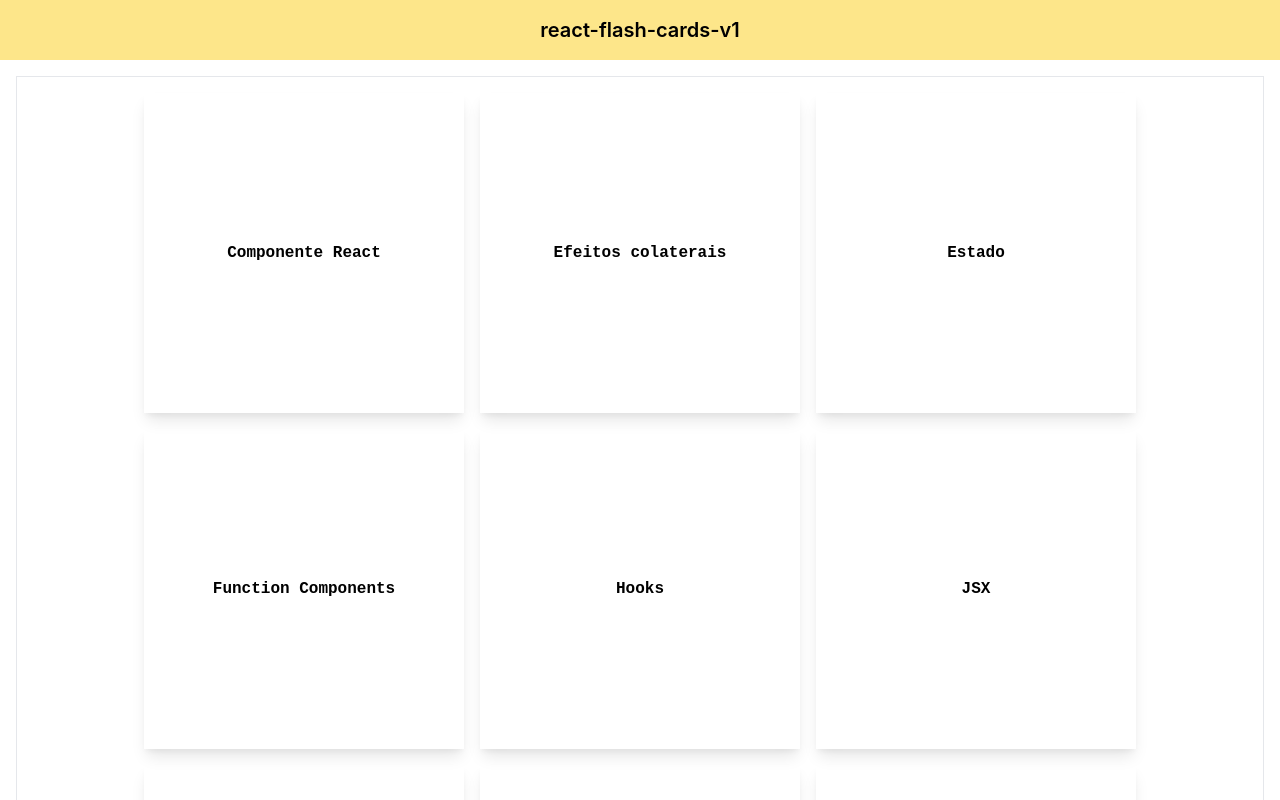
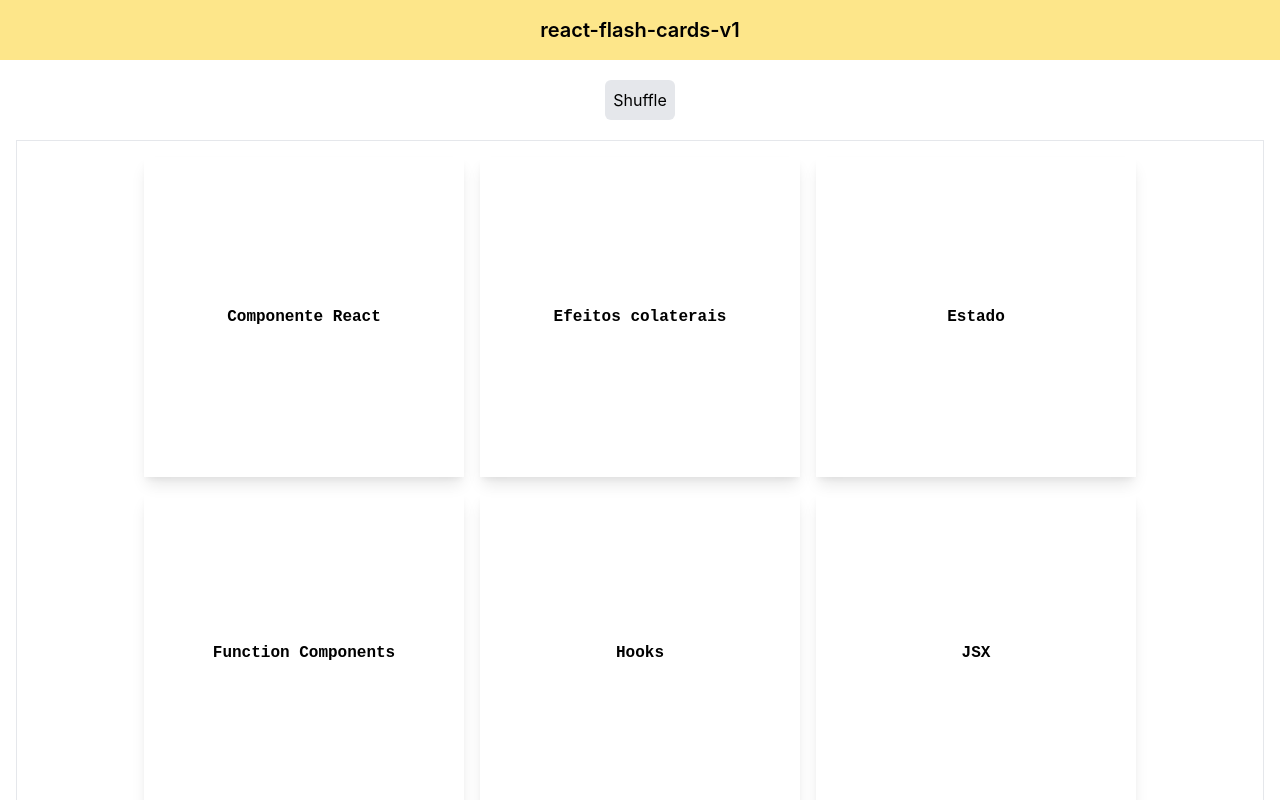
Before and after one commit to rennanmelo/react-flash-cards-v1, a React (Create React App) app: page / in a window 1280 px wide. Shown: the top 800 px of the page. Built offline with nearby package versions, Linux system fonts and the light colour scheme.

Commit message:
Created shuffling cards functionality

```diff
--- /dev/null
+++ b/src/components/Button.jsx
@@ -0,0 +1,16 @@
+const Button = ({ children: label = "Button label", onButtonClick }) => {
+  const handleButtonClick = () => {
+    onButtonClick();
+  };
+
+  return (
+    <button
+      className="bg-gray-200 p-2 m-1 rounded-md"
+      onClick={handleButtonClick}
+    >
+      {label}
+    </button>
+  );
+};
+
+export default Button;
--- a/src/pages/FlashCardsPage.jsx
+++ b/src/pages/FlashCardsPage.jsx
@@ -1,9 +1,11 @@
-import { useState } from "react";
+import { useState, useEffect } from "react";
+import Button from "../components/Button";
 import FlashCard from "../components/FlashCard";
 import FLashCards from "../components/FlashCards";
 import Header from "../components/Header";
 import Main from "../components/Main";
 import { allFlashCards } from "../data/allFlashCards";
+import { helperShuffleArray } from "../helpers/arrayHelpers";
 
 const FlashCardsPage = () => {
   const [allCards, setAllCards] = useState(allFlashCards);
@@ -17,14 +19,23 @@
     setAllCards(updatedCards);
   };
 
+  const handleButtonClick = () => {
+    const shuffledCards = helperShuffleArray(allCards);
+
+    setAllCards(shuffledCards);
+  };
+
   return (
     <>
       <Header>react-flash-cards-v1</Header>
 
       <Main>
+        <div className="text-center mb-4">
+          <Button onButtonClick={handleButtonClick}>Shuffle</Button>
+        </div>
+
         <FLashCards>
-          {allFlashCards.map(
-            ({ id, title, description, showFlashCardTitle }) => {
+          {allCards.map(({ id, title, description, showFlashCardTitle }) => {
             return (
               <FlashCard
                 key={id}
@@ -35,8 +46,7 @@
                 onToggleFlashCard={handleToggleFlashCard}
               />
             );
-            }
-          )}
+          })}
         </FLashCards>
       </Main>
     </>
```
Lines whose indentation alone changed are shown as unchanged.
